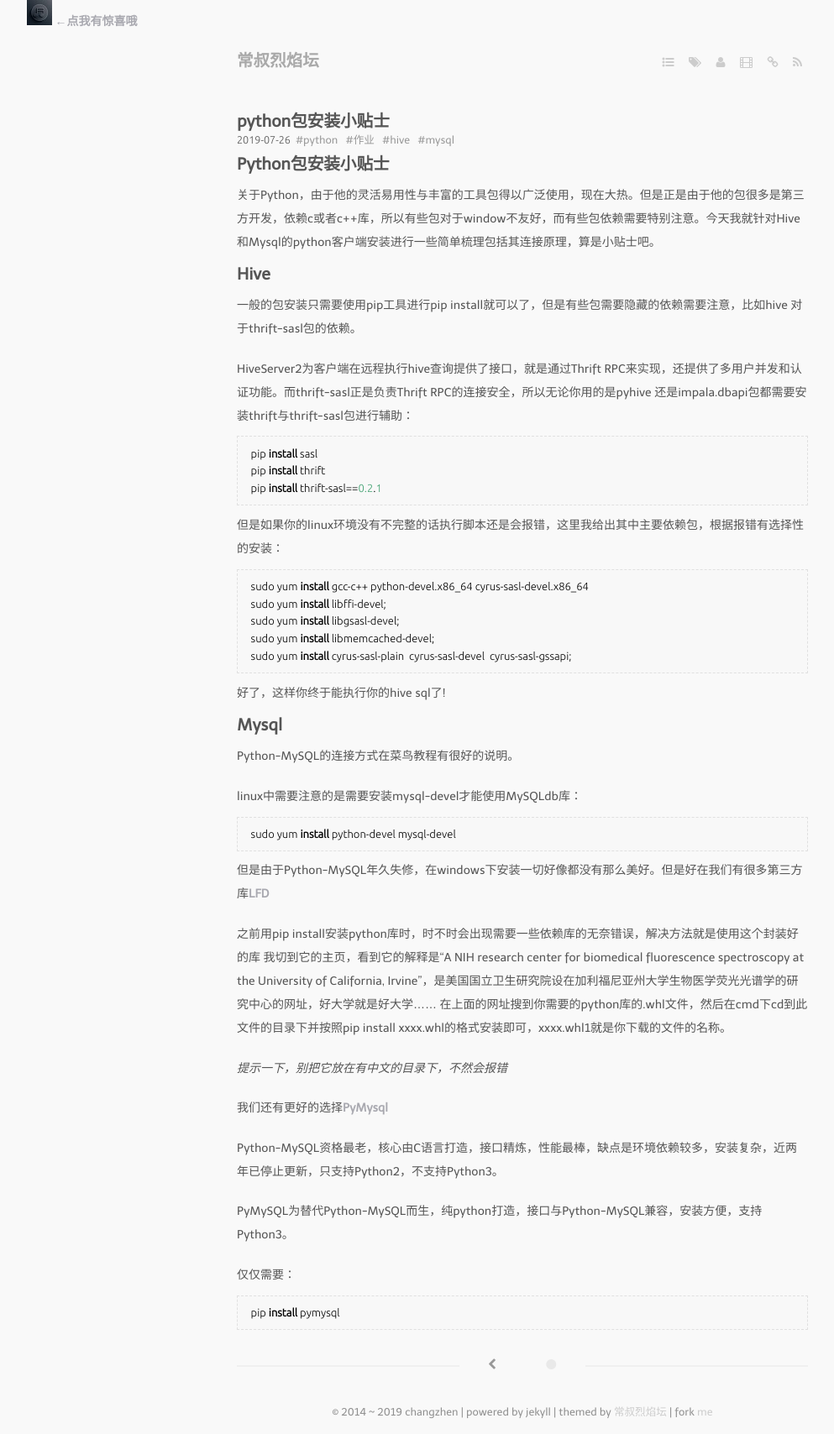
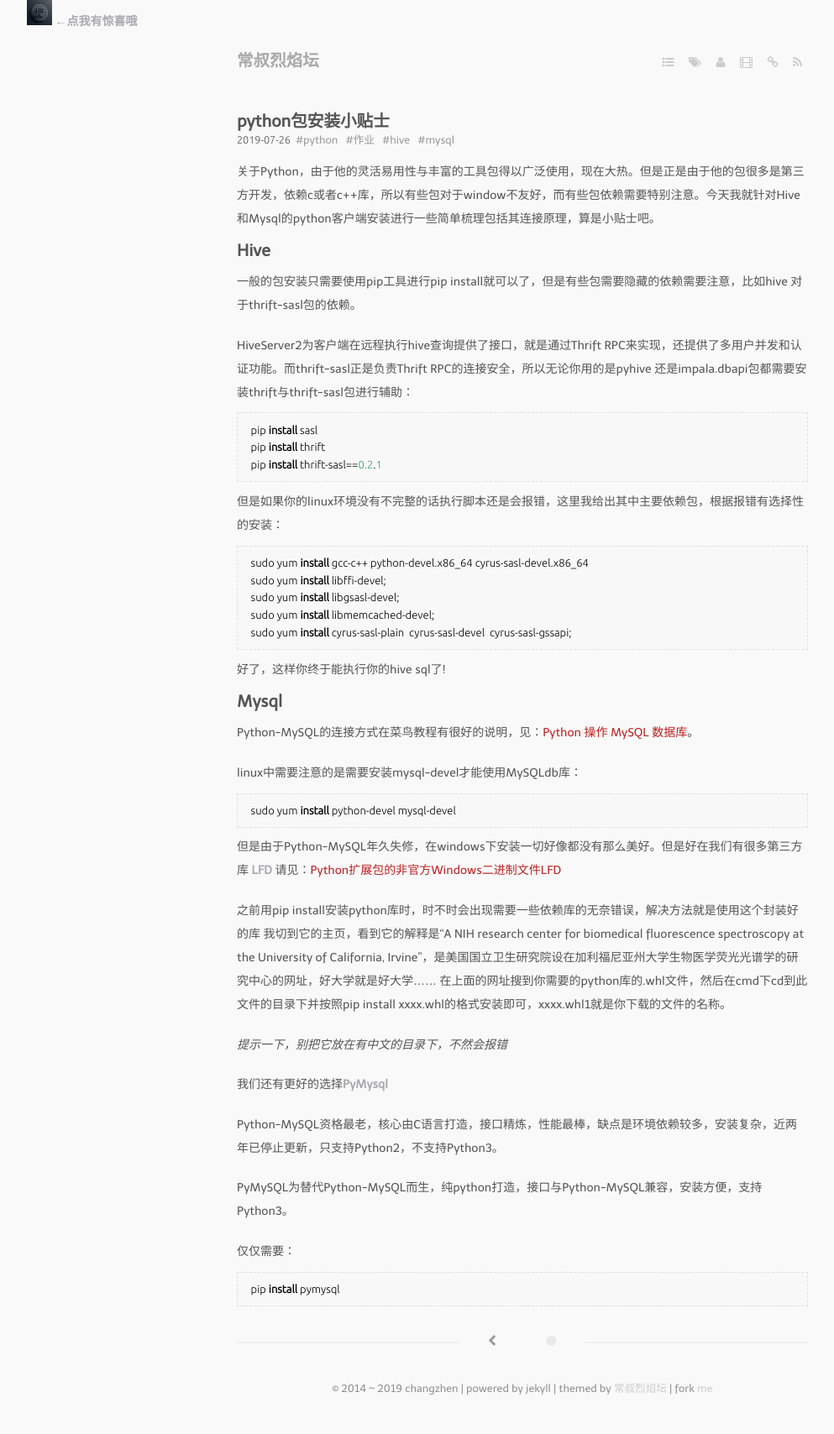
Before and after one commit to UncleChange/UncleChange.github.io, a Jekyll site: the page built from _posts/2019-07-26-python_install.markdown, in a window 1280 px wide. Shown: the whole page at 84% size, without its empty margins (18-1011 px from the left). Built offline with Jekyll 4.4.1, drawn with Linux system fonts in a browser that asks for light colours; a script that is not in the unit is left out; comment, search, counter and statistics services are not loaded; after the commit the page ends 1680 px from its top, so only the background shows below that.

Commit message:
修改博文

````diff
--- a/_posts/2019-07-26-python_install.markdown
+++ b/_posts/2019-07-26-python_install.markdown
@@ -9,7 +9,7 @@ tags:
   - mysql
 ---
 
-# Python包安装小贴士
+
 
 关于Python，由于他的灵活易用性与丰富的工具包得以广泛使用，现在大热。但是正是由于他的包很多是第三方开发，依赖c或者c++库，所以有些包对于window不友好，而有些包依赖需要特别注意。今天我就针对Hive和Mysql的python客户端安装进行一些简单梳理包括其连接原理，算是小贴士吧。
 
@@ -39,9 +39,7 @@ sudo yum install cyrus-sasl-plain  cyrus-sasl-devel  cyrus-sasl-gssapi;
 
 ## Mysql
 
-[Python 操作 MySQL 数据库]: https://www.runoob.com/python/python-mysql.html	"Python 操作 MySQL 数据库"
-
-Python-MySQL的连接方式在菜鸟教程有很好的说明。
+Python-MySQL的连接方式在菜鸟教程有很好的说明，见：[Python 操作 MySQL 数据库]( https://www.runoob.com/python/python-mysql.html)。
 
 linux中需要注意的是需要安装mysql-devel才能使用MySQLdb库：
 
@@ -49,9 +47,10 @@ linux中需要注意的是需要安装mysql-devel才能使用MySQLdb库：
 sudo yum install python-devel mysql-devel
 ```
 
-但是由于Python-MySQL年久失修，在windows下安装一切好像都没有那么美好。但是好在我们有很多第三方库**LFD**
+但是由于Python-MySQL年久失修，在windows下安装一切好像都没有那么美好。但是好在我们有很多第三方库
+**LFD** 请见：[Python扩展包的非官方Windows二进制文件LFD](https://www.lfd.uci.edu/~gohlke/pythonlibs/#gevent)
 
-[Python扩展包的非官方Windows二进制文件LFD]: https://www.lfd.uci.edu/~gohlke/pythonlibs/#gevent	"LFD"
+
 
 之前用pip install安装python库时，时不时会出现需要一些依赖库的无奈错误，解决方法就是使用这个封装好的库
 我切到它的主页，看到它的解释是“A NIH research center for biomedical fluorescence spectroscopy at the University of California, Irvine”，是美国国立卫生研究院设在加利福尼亚州大学生物医学荧光光谱学的研究中心的网址，好大学就是好大学……
````
